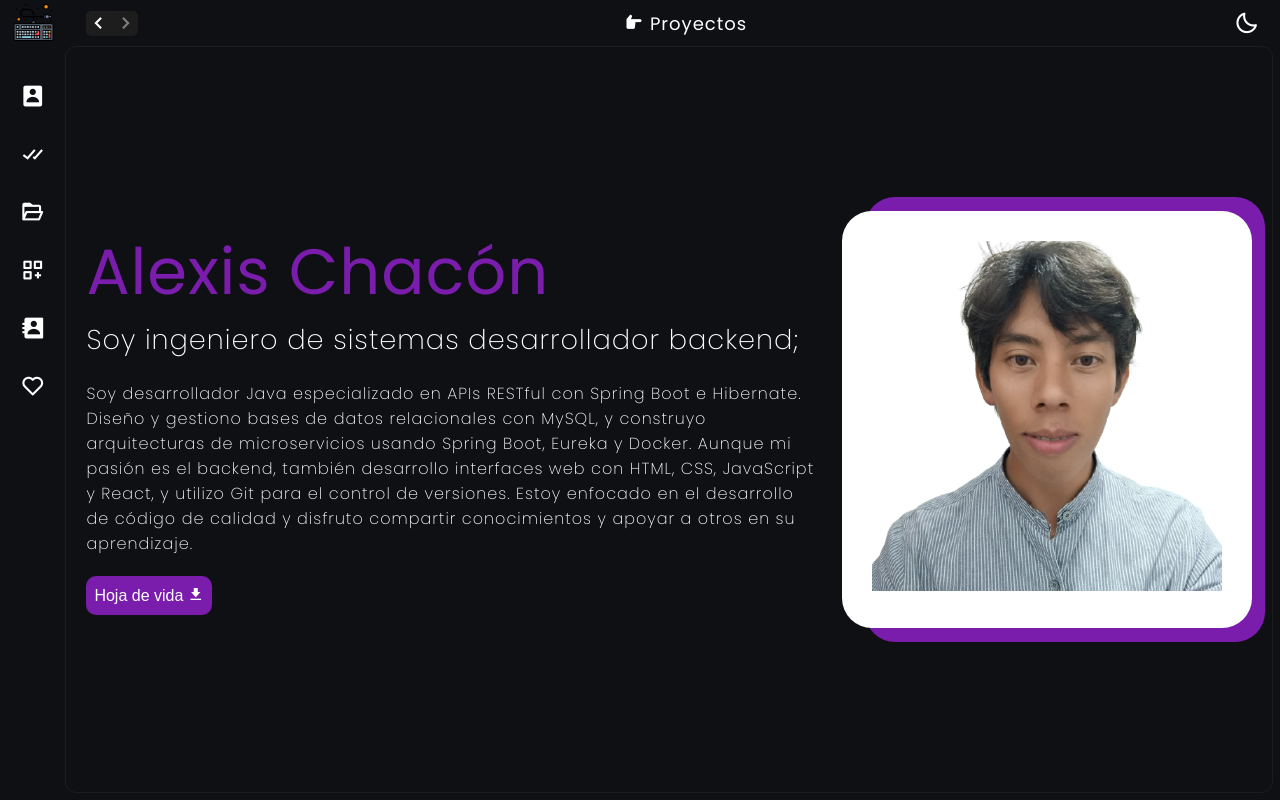
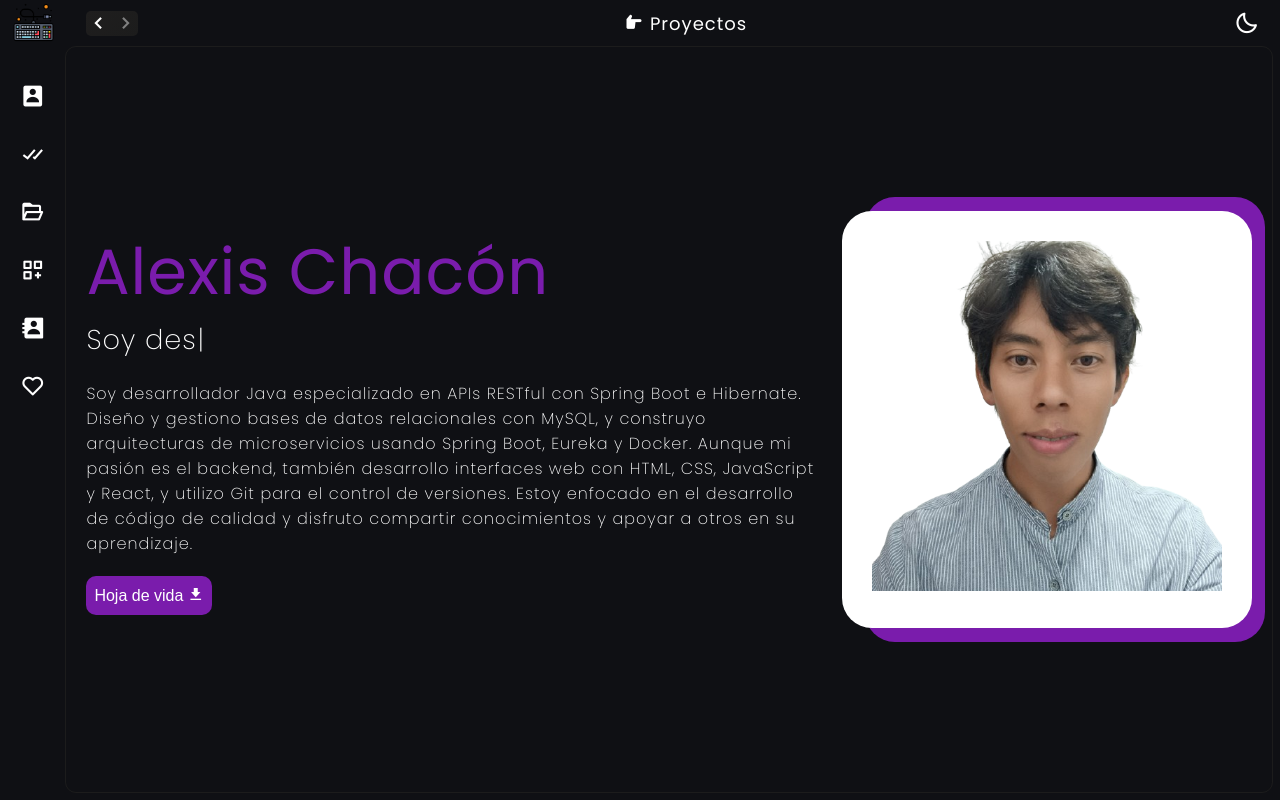
Before and after one commit to Michael-Chacon/portfolio, a React (Vite) app: page / in a window 1280 px wide. Built offline with nearby package versions, Linux system fonts and the light colour scheme.

Commit message:
feat: ✨ Componente Profesion con animación de título usando typewriter-effect
Se creó el componente Profesion en la sección AboutMe y se integró la dependencia typewriter-effect para animar dinámicamente el título de la profesión, mejorando la interacción visual del usuario.

```diff
--- a/package.json
+++ b/package.json
@@ -11,7 +11,8 @@
   },
   "dependencies": {
     "react": "^18.3.1",
-    "react-dom": "^18.3.1"
+    "react-dom": "^18.3.1",
+    "typewriter-effect": "^2.22.0"
   },
   "devDependencies": {
     "@eslint/js": "^9.13.0",
--- a/src/aboutMe/components/Perfil.css
+++ b/src/aboutMe/components/Perfil.css
@@ -16,6 +16,16 @@
 
 .perfil__profesion {
     font-size: 1.7rem;
+}
+
+.texto-animado {
+    white-space: nowrap;
+    display: inline;
+}
+
+.texto-animado > div {
+    display: inline;
+    text-overflow: ellipsis;
 }
 
 .perfil__info h3 {
@@ -76,7 +86,7 @@
         font-size: 1.4rem;
     }
 
-    .perfil__foto{
+    .perfil__foto {
         padding: 15px;
     }
 
@@ -87,18 +97,19 @@
     }
 
     .perfil__marco__foto {
-       display: none;
+        display: none;
     }
 
-    .perfil__info{
+    .perfil__info {
         order: 1;
     }
 
-    .perfil__nombre, .perfil__profesion{
+    .perfil__nombre,
+    .perfil__profesion {
         text-align: center;
     }
 
-    .perfil__descripcion{
+    .perfil__descripcion {
         text-align: justify;
     }
 }
--- a/src/aboutMe/components/Perfil.jsx
+++ b/src/aboutMe/components/Perfil.jsx
@@ -1,4 +1,5 @@
 import "./Perfil.css"
+import Profesion from "./Profesion"
 
 export function Perfil() {
   return (
@@ -6,7 +7,7 @@ export function Perfil() {
       <section class="perfil">
         <section class="perfil__info">
           <h2 class="perfil__nombre">Alexis Chacón</h2>
-          <h3 class="perfil__profesion">Soy <span>ingeniero de sistemas</span> <span>desarrollador backend;</span></h3>
+          <Profesion/>
           <p class="perfil__descripcion">
             Soy desarrollador Java especializado en APIs RESTful con Spring Boot e Hibernate. Diseño y gestiono bases de datos relacionales con MySQL, y construyo arquitecturas de microservicios usando Spring Boot, Eureka y Docker. Aunque mi pasión es el backend, también desarrollo interfaces web con HTML, CSS, JavaScript y React, y utilizo Git para el control de versiones. Estoy enfocado en el desarrollo de código de calidad y disfruto compartir conocimientos y apoyar a otros en su aprendizaje.
 
--- /dev/null
+++ b/src/aboutMe/components/Profesion.jsx
@@ -0,0 +1,19 @@
+import Typewriter from 'typewriter-effect'
+
+function Profesion() {
+  return (
+    <h3 className="perfil__profesion">
+      <span className="texto-animado">Soy&nbsp;
+        <Typewriter
+          options={{
+            strings: ['ingeniero de sistemas.', 'desarrollador backend.'],
+            autoStart: true,
+            loop: true,
+            delay: 80,
+          }}
+        />
+      </span>
+    </h3>
+  )
+}
+export default Profesion
```
Also changed, not shown: 1 other file (tests, documents, lock files or other folders).
